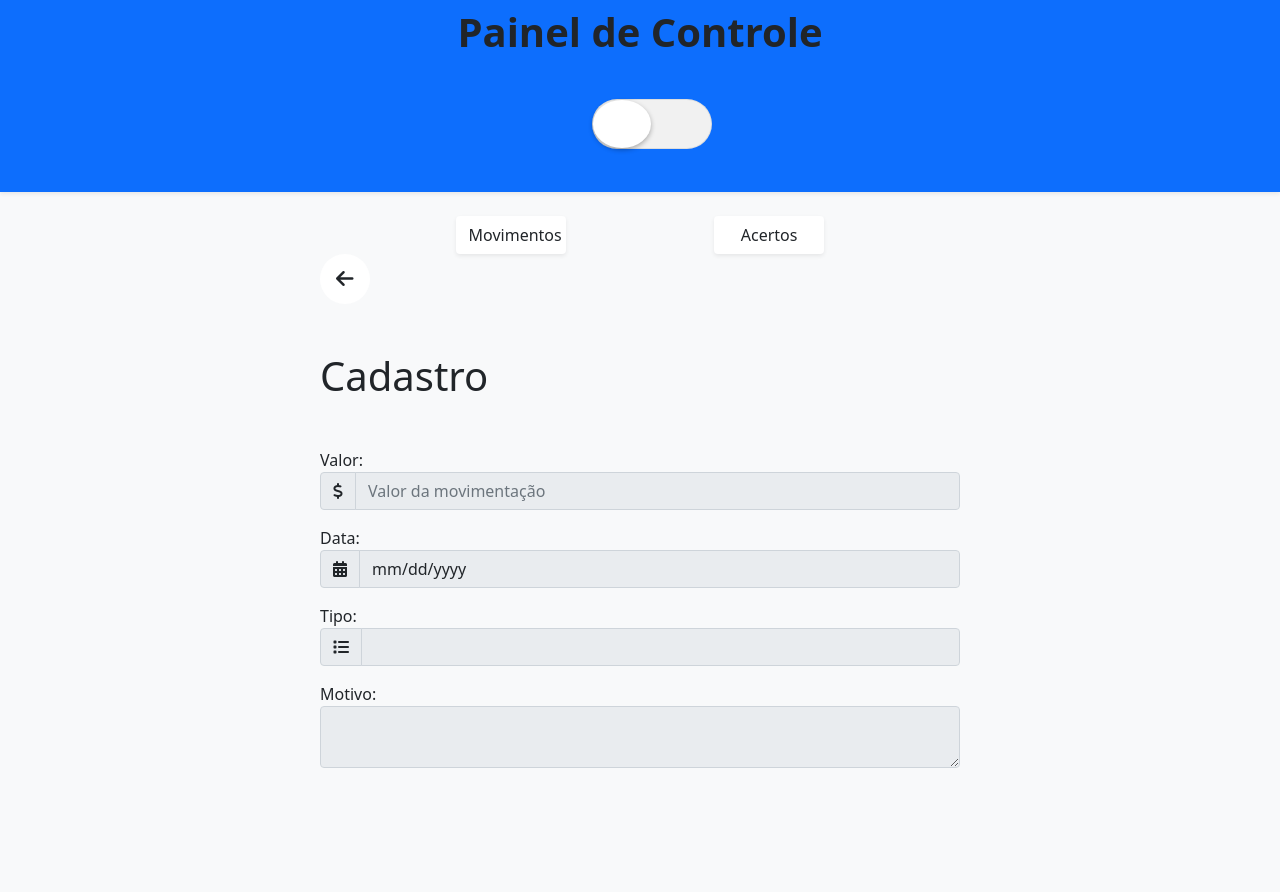
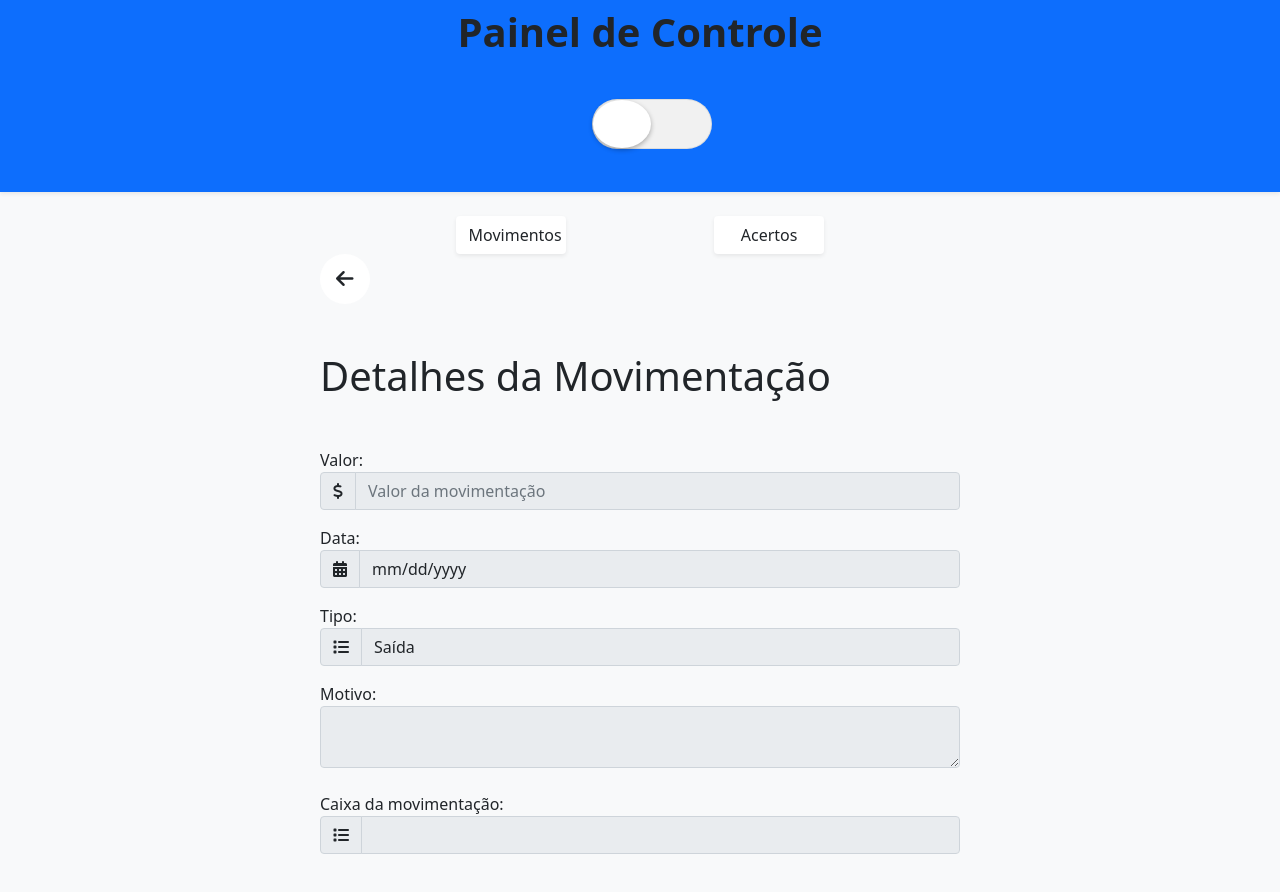
Before and after one commit to igorxaviers/projeto-contas-php, a React (Create React App) app in the folder painel/: page /movimentos/detalhes in a window 1280 px wide. Shown: the top 892 px of the page. Before the commit the page ends 800 px from the top, so only its background shows below. Built offline with nearby package versions, Linux system fonts and the light colour scheme.

Commit message:
Tela Movimento Caixa

```diff
--- a/painel/src/pages/acertos/AcertosDetalhes.js
+++ b/painel/src/pages/acertos/AcertosDetalhes.js
@@ -52,7 +52,7 @@
             ace_tipo: parseInt(this.state.ace_tipo),
             ace_motivo: this.state.ace_motivo,
         };
-        axios.post('http://localhost/contas/controllers/AcertoController.php', JSON.stringify({acao: 1, acerto}))
+        axios.post('http://localhost/ProjetoPHP/controllers/AcertoController.php', JSON.stringify({acao: 1, acerto}))
         .then(res => {
             const response = res.data;
             if(response.success)
@@ -75,7 +75,7 @@
             ace_tipo: parseInt(this.state.ace_tipo),
             ace_motivo: this.state.ace_motivo,
         };
-        axios.post('http://localhost/contas/controllers/AcertoController.php', JSON.stringify({acao: 2, acerto}))
+        axios.post('http://localhost/ProjetoPHP/controllers/AcertoController.php', JSON.stringify({acao: 2, acerto}))
         .then(res => {
             const response = res.data;
             if(response.success)
--- a/painel/src/pages/acertos/AcertosListar.js
+++ b/painel/src/pages/acertos/AcertosListar.js
@@ -31,7 +31,7 @@
         this.setState({ loading: true });
         const cors = 'https://cors-anywhere.herokuapp.com/';
         // axios.post(cors+'https://contas-php.herokuapp.com/controllers/AcertoController.php', {acao: 4})
-        axios.post('http://localhost/contas/controllers/AcertoController.php', JSON.stringify({acao: 4}))
+        axios.post('http://localhost/ProjetoPHP/controllers/AcertoController.php', JSON.stringify({acao: 4}))
         .then(res => {
             this.setState({ acertos: res.data });
         })
@@ -49,7 +49,7 @@
                     label: 'Sim',
                     onClick: () => {
                         this.setState({ loading: true });
-                        axios.post('http://localhost/contas/controllers/AcertoController.php', JSON.stringify({acao: 3, ace_id: id}))
+                        axios.post('http://localhost/ProjetoPHP/controllers/AcertoController.php', JSON.stringify({acao: 3, ace_id: id}))
                         .then(res => {
                             const response = res.data;
                             console.log(response);
--- a/painel/src/pages/movimentos/MovimentosDetalhes.js
+++ b/painel/src/pages/movimentos/MovimentosDetalhes.js
@@ -8,16 +8,12 @@
     constructor(props) {
         super(props);
         this.state = {
-            mov_id: '',
-            mov_valor: '',
-            mov_tipo: '',
-            mov_acerto: '',
-            mov_caixa: '',
+            id: '',
+            valor: '',
+            tipo: '',
+            acerto: '',
+            caixa: '',
             loading: false,
-            tipos: [
-                {id: 1, nome: 'Entrada'},
-                {id: 2, nome: 'Saída'}
-            ]
         }
     }
 
@@ -25,11 +21,11 @@
         const location = this.props.location.state;
         if(location) {
             this.setState({
-                mov_id: location.mov_id,
-                mov_valor: location.mov_valor,
-                mov_acerto: location.mov_acerto,
-                mov_tipo: location.mov_tipo,
-                mov_caixa: location.mov_caixa,
+                id: location.id,
+                valor: location.valor,
+                acerto: location.acerto,
+                tipo: location.tipo,
+                caixa: location.caixa,
                 loading: false
             });
         }
@@ -48,7 +44,7 @@
         return (
             <div>
                 <BackButton />
-                <h1 className="my-5 ">{this.state.mov_id ? 'Editar' : 'Cadastro'}</h1>
+                <h1 className="my-5 ">Detalhes da Movimentação</h1>
                 <form>
 
                     <label htmlFor="valor">Valor:</label>
@@ -57,9 +53,9 @@
                         <input
                             type="text"
                             className="form-control"
-                            name="mov_valor"
+                            name="valor"
                             placeholder="Valor da movimentação"
-                            value={this.state.mov_valor}
+                            value={this.state.valor}
                             readOnly/>
                     </div>
 
@@ -69,36 +65,44 @@
                         <input
                             type="date"
                             className="form-control"
-                            name="mov_acerto"
+                            name="acerto_data"
                             placeholder="Data da movimentação"
-                            value={this.state.mov_acerto}
+                            value={this.state.acerto.data}
                             readOnly />
                     </div>
 
                     <label htmlFor="tipo">Tipo:</label>
                     <div className="input-group mb-3" >
                     <span className="input-group-text" id="basic-addon2"><i className="fas fa-list"></i></span>
-                        <select
+                        <input
                             className="form-control"
-                            name="mov_tipo"
-                            value={this.state.mov_tipo}
-                            readOnly>
-
-                        </select>
+                            name="tipo"
+                            value={this.state.tipo === 1 ? 'Entrada' : 'Saída'}
+                            readOnly/>
                     </div>
                     <div className="form-group">
                         <label htmlFor="motivo">Motivo:</label>
                         <textarea
                             type="text"
                             className="form-control"
-                            name="mov_acerto"
+                            name="acerto_motivo"
                             placeholder=""
-                            value={this.state.mov_acerto}
+                            value={this.state.acerto.motivo}
                             readOnly>
                         </textarea>
+                    </div><br/>
+
+                    <label htmlFor="tipo">Caixa da movimentação:</label>
+                    <div className="input-group mb-3" >
+                    <span className="input-group-text" id="basic-addon2"><i className="fas fa-list"></i></span>
+                        <input
+                            className="form-control"
+                            name="caixa"
+                            value={this.state.caixa.id}
+                            readOnly/>
                     </div>
                 </form>
-
+                <br/><br/><br/>
                 <ToastContainer
                     position="bottom-right"
                     theme="colored"
--- a/painel/src/pages/movimentos/MovimentosListar.js
+++ b/painel/src/pages/movimentos/MovimentosListar.js
@@ -27,7 +27,7 @@
     getMovimentos = () => {
         this.setState({ loading: true });
         // axios.post(cors+'https://contas-php.herokuapp.com/controllers/AcertoController.php', {acao: 4})
-        axios.post('http://localhost/contas/controllers/MovimentoCaixaController.php', JSON.stringify({acao: 4}))
+        axios.post('http://localhost/ProjetoPHP/controllers/MovimentoCaixaController.php', JSON.stringify({acao: 4}))
         .then(res => {
             console.log(res.data);
             this.setState({ movimentos: res.data });
@@ -63,21 +63,22 @@
                     <div className="row">
                         {
                             this.state.movimentos.map(movimento => {
-                                    //Condição do if: movimento.acerto.ace_motivo.toLowerCase().includes(this.state.busca.toLowerCase())
+                                if(movimento.acerto.motivo.toLowerCase().includes(this.state.busca.toLowerCase()))
+                                {
                                     return (
                                         <div className="col-md-12" key={movimento.id}>
                                             <div className="bg-white shadow-sm rounded b-0 mb-3 p-4" >
                                                 <div className="row gx-5">
                                                     <div className="col">
-                                                    <h5 className="m-0">Movimento <strong className="badge text-black bg-light">{movimento.mov_id}</strong></h5>
+                                                        <h5 className="m-0">Movimentação {movimento.id}</h5>
                                                     </div>
                                                 </div>
 
                                                 <div className="">
-                                                <h5 className="">R$ {movimento.mov_valor}</h5>
-                                                <p className="">{movimento.mov_tipo === 1 ? 'Entrada' : 'Saída'}</p>
-                                                <p className="my-0 fw-bold">Motivo</p>
-                                                <p className="p-2 rounded bg-light">{movimento.mov_acerto}</p>
+                                                    <p className="">Valor: R$ {movimento.valor}</p>
+                                                    <p className="">Tipo: {movimento.tipo === 1 ? 'Entrada' : 'Saída'}</p>
+                                                    <p className="p-2 rounded bg-light">Motivo: {movimento.acerto.motivo}</p>
+                                                    <p className="">Data da Movimentação: {movimento.acerto.data}</p>
                                                 </div>
 
                                                 <div className="d-grid gap-2 d-md-flex justify-content-md-end">
@@ -90,6 +91,8 @@
                                             </div>
                                         </div>
                                     )
+                                }
+
                             })
                         }
                     </div>
```
Lines whose indentation alone changed are shown as unchanged.
